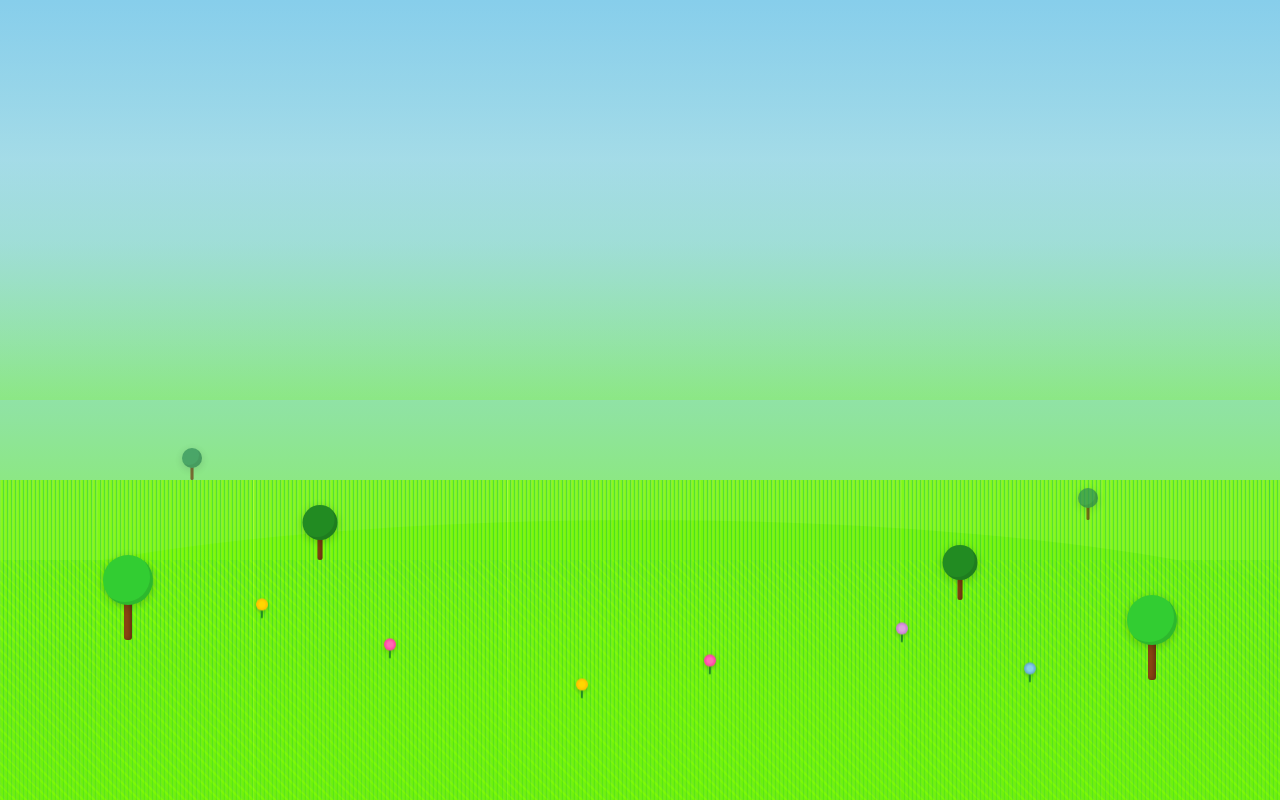
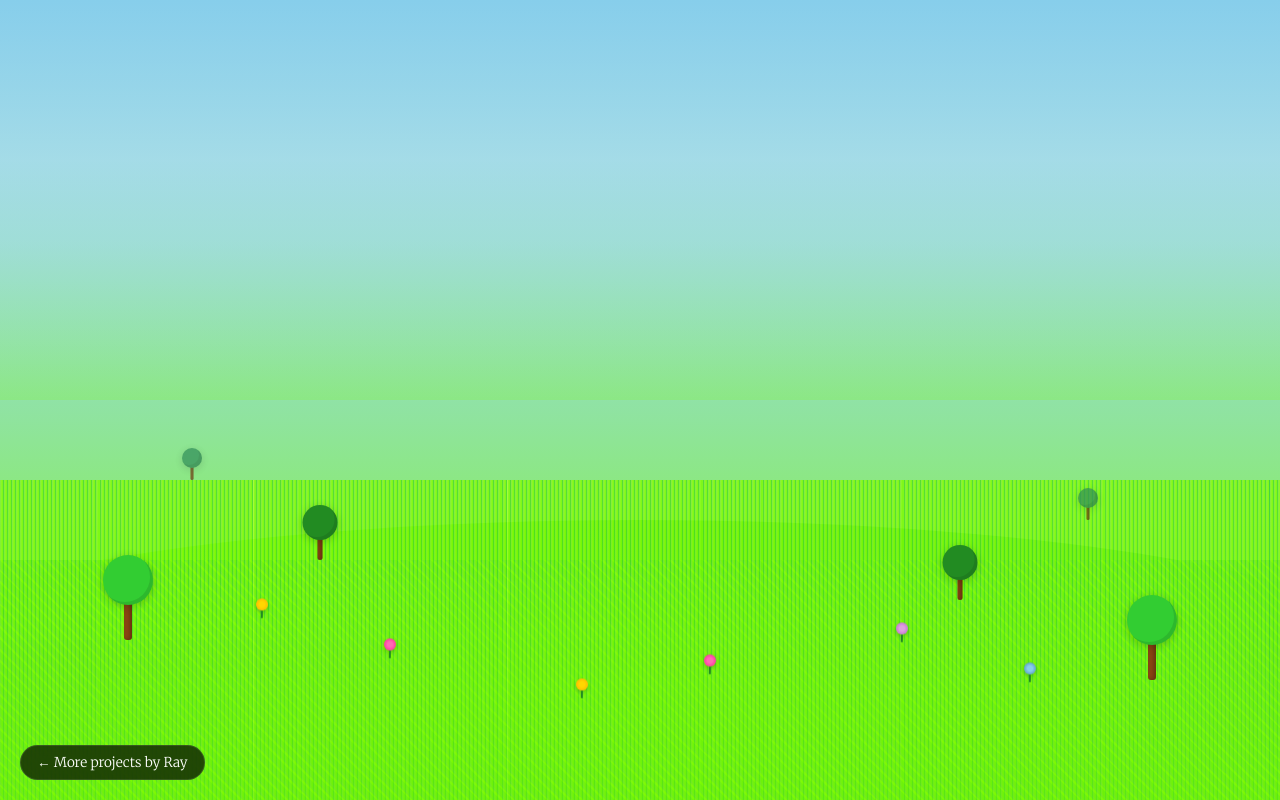
Before and after one commit to rayzhudev/html-graveyard, a website: page index.html in a window 1280 px wide. Drawn offline with Linux system fonts and the light colour scheme.

Commit message:
add link to home

```diff
--- a/index.html
+++ b/index.html
@@ -31,10 +31,7 @@
       property="og:description"
       content="A peaceful, interactive cemetery where you can create tombstones and inscriptions. Honor forgotten technologies, trends, and memories in this beautiful garden setting."
     />
-    <meta
-      property="og:image"
-      content="https://grave.rayzhu.me/og-image.png"
-    />
+    <meta property="og:image" content="https://grave.rayzhu.me/og-image.png" />
     <meta property="og:image:width" content="1200" />
     <meta property="og:image:height" content="630" />
     <meta
@@ -157,6 +154,20 @@
 
     <div class="drag-indicator" id="dragIndicator"></div>
 
+    <!-- Footer -->
+    <footer class="site-footer">
+      <div class="footer-content">
+        <a
+          href="https://home.rayzhu.me"
+          target="_blank"
+          rel="noopener noreferrer"
+          class="footer-link"
+        >
+          ← More projects by Ray
+        </a>
+      </div>
+    </footer>
+
     <script src="script.js"></script>
   </body>
 </html>
--- a/styles.css
+++ b/styles.css
@@ -579,6 +579,50 @@ a-scene .a-enter-vr {
   display: none !important;
 }
 
+/* Footer */
+.site-footer {
+  position: fixed;
+  bottom: 0;
+  left: 0;
+  width: 100%;
+  z-index: 1000;
+  pointer-events: none; /* Allow clicks to pass through except on the link */
+}
+
+.footer-content {
+  display: flex;
+  justify-content: flex-start;
+  padding: 20px;
+}
+
+.footer-link {
+  display: inline-flex;
+  align-items: center;
+  background: rgba(0, 0, 0, 0.7);
+  color: #ffffff;
+  text-decoration: none;
+  padding: 8px 16px;
+  border-radius: 20px;
+  font-family: "Merriweather", serif;
+  font-size: 0.85rem;
+  font-weight: 300;
+  transition: all 0.3s ease;
+  backdrop-filter: blur(10px);
+  border: 1px solid rgba(255, 255, 255, 0.1);
+  pointer-events: auto; /* Re-enable pointer events for the link itself */
+}
+
+.footer-link:hover {
+  background: rgba(0, 0, 0, 0.85);
+  transform: translateY(-2px);
+  box-shadow: 0 4px 12px rgba(0, 0, 0, 0.3);
+  color: #ffffff;
+}
+
+.footer-link:active {
+  transform: translateY(0);
+}
+
 @media (max-width: 768px) {
   .modal-content {
     padding: 1.5rem;
@@ -597,4 +641,13 @@ a-scene .a-enter-vr {
   .tombstone-2d {
     transform: scale(0.9);
   }
+
+  .footer-content {
+    padding: 15px;
+  }
+
+  .footer-link {
+    font-size: 0.8rem;
+    padding: 6px 12px;
+  }
 }
```
Also changed, not shown: plan.md (+5 -1 lines), README.md.
